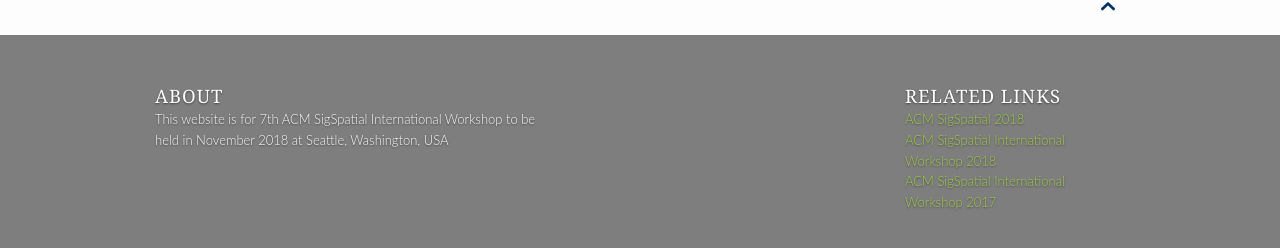
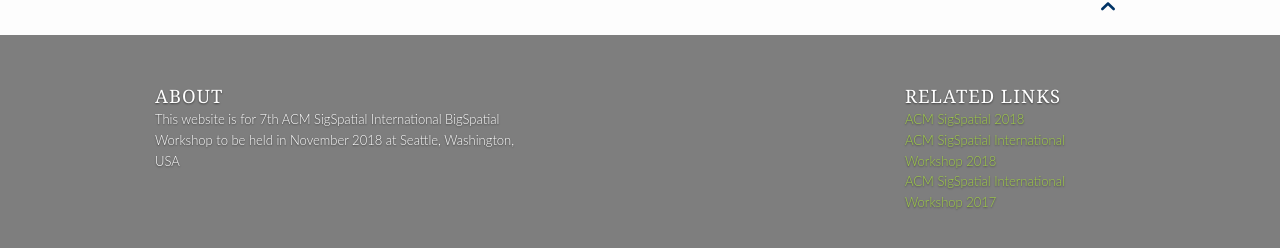
Before and after one commit to bigspatial2019/bigspatial-2018.github.io, a Jekyll site: the page built from index.md, in a window 1280 px wide and 900 px high, scrolled down 2348 px. Shown: the part 647-895 px from the top of the window. Built offline with Jekyll 4.4.1, drawn with Linux system fonts in a browser that asks for light colours; comment, search, counter and statistics services are not loaded.

Commit message:
Updating files :dash:

```diff
--- a/_config.yml
+++ b/_config.yml
@@ -16,7 +16,7 @@ slogan: "Analytics for Big GeoSpatial Data"
 
 
 # The description is used on homepage and in the footer to quickly describe your website. Use a maximum of 150 characters for SEO-purposes.
-description: "This website is for 7th ACM SigSpatial International Workshop to be held in November 2018 at Seattle, Washington, USA"
+description: "This website is for 7th ACM SigSpatial International BigSpatial Workshop to be held in November 2018 at Seattle, Washington, USA"
 
 # Main author of the website
 # See > authors.yml
```
